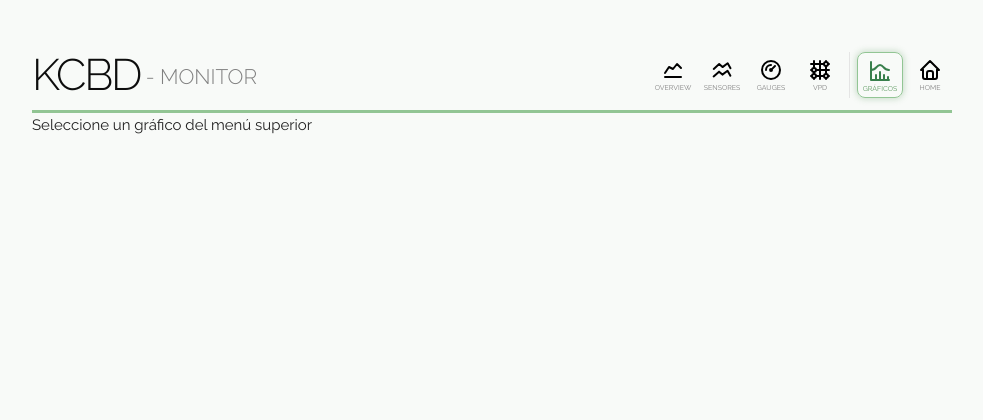
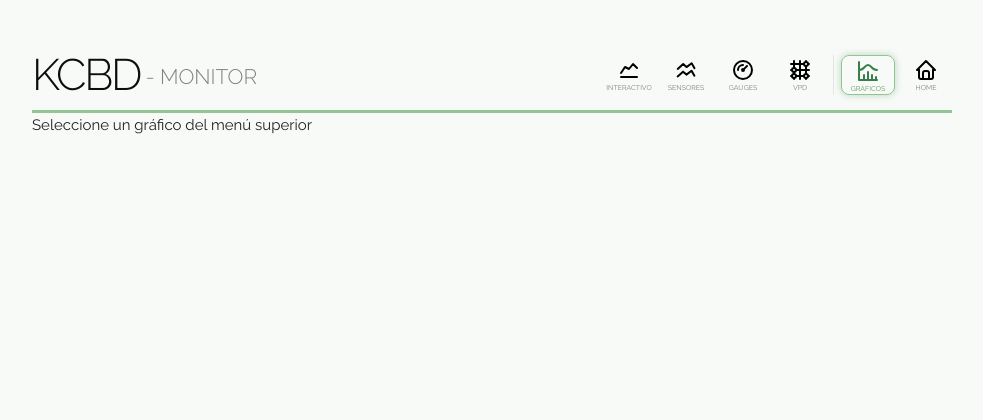
Before and after one commit to kodexArg/dj-indoor-monitor, a Django app: page /charts/ in a window 1280 px wide. Shown: the top 420 px of the page, without its empty margins (148-1131 px from the left). Run offline with Django 5.2, Linux system fonts and the light colour scheme; parts of the project's set-up code (start-up, migrations or seed data) failed here and were passed over; some libraries are stand-ins or nearby versions.

Commit message:
interactive is the new overview

```diff
--- a/core/static/css/styles.css
+++ b/core/static/css/styles.css
@@ -130,8 +130,8 @@ body::-webkit-scrollbar-track {
   cursor: pointer;
   padding: 0.3rem;
   font-family: "Raleway", "HelveticaNeue", "Helvetica Neue", Helvetica, Arial, sans-serif;
-  width: 38px;
-  height: 38px;
+  width: 46px;
+  height: 32px;
   justify-content: center;
 }
 
--- a/core/templates/charts/vpd.html
+++ b/core/templates/charts/vpd.html
@@ -12,7 +12,7 @@
 {% endblock %}
 
 {% block content %}
-<section id="overview-section" class="overview-section">
+<section id="interactive-section" class="interactive-section">
   <article id="chart-content">
     <div class="vpd-container ">
       {{ chart|safe }}
--- a/core/templates/partials/navbar.html
+++ b/core/templates/partials/navbar.html
@@ -11,9 +11,9 @@
       <small>HOME</small>
     </a>
   {% elif request.path == "/charts/" %}
-    <a href="{% url 'overview' %}" class="nav-button">
-      <img src="{% static 'icons/chart-line.svg' %}" alt="Overview">
-      <small>OVERVIEW</small>
+    <a href="{% url 'interactive' %}" class="nav-button">
+      <img src="{% static 'icons/chart-line.svg' %}" alt="Interactive">
+      <small>INTERACTIVO</small>
     </a>
     <a href="{% url 'sensors' %}" class="nav-button">
       <img src="{% static 'icons/chart-line-2.svg' %}" alt="Sensors">
@@ -38,9 +38,9 @@
     </a>
   {% else %}
     <!-- Para páginas de gráficos (subrutas de /charts/) -->
-    <a href="{% url 'overview' %}" class="nav-button {% if request.path == '/charts/overview/' %}active{% endif %}">
-      <img src="{% static 'icons/chart-line.svg' %}" alt="Overview">
-      <small>OVERVIEW</small>
+    <a href="{% url 'interactive' %}" class="nav-button {% if request.path == '/charts/interactive/' %}active{% endif %}">
+      <img src="{% static 'icons/chart-line.svg' %}" alt="Interactive">
+      <small>INTERACTIVO</small>
     </a>
     <a href="{% url 'sensors' %}" class="nav-button {% if request.path == '/charts/sensors/' %}active{% endif %}">
       <img src="{% static 'icons/chart-line-2.svg' %}" alt="Sensors">
--- a/core/urls.py
+++ b/core/urls.py
@@ -8,7 +8,7 @@ from .views import (
     HomeView,
     DevelopmentView,
     ChartsView,
-    OverviewView,
+    InteractiveView,
     SensorsView,
     VPDView,
     GaugesView,
@@ -23,7 +23,7 @@ urlpatterns = [
     path('', HomeView.as_view(), name='home'),
     path('development/', DevelopmentView.as_view(), name='development'),
     path('charts/', ChartsView.as_view(), name='charts'),
-    path('charts/overview/', OverviewView.as_view(), name='overview'),
+    path('charts/interactive/', InteractiveView.as_view(), name='interactive'),
     path('charts/sensors/', SensorsView.as_view(), name='sensors'),
     path('charts/vpd/', VPDView.as_view(), name='vpd'),
     path('charts/gauges/', GaugesView.as_view(), name='gauges'),
--- a/core/views.py
+++ b/core/views.py
@@ -19,9 +19,6 @@ class DevelopmentView(TemplateView):
 
 class ChartsView(TemplateView):
     template_name = 'charts.html'
-
-class OverviewView(TemplateView):
-    template_name = 'charts/overview.html'
 
 
 class GaugesView(TemplateView):
@@ -68,9 +65,6 @@ class SensorsView(TemplateView):
 
     def get_context_data(self, **kwargs):
         """
-        Prealiza una consulta al modelo Sensor para obtener cada sensor,
-        agrupado por habitación y cada métrica disponible.
-
         Template recibe un diccionario anidado 'data' con el siguiente formato:
         {
             'RoomName': {
@@ -253,3 +247,7 @@ class GenerateGaugeView(View):
             timestamp=timestamp
         )
         return HttpResponse(gauge_html)
+
+
+class InteractiveView(TemplateView):
+    template_name = 'charts/interactive.html'
```
Also changed, not shown: core/templates/charts/interactive.html (renamed from core/templates/charts/overview.html, +9 -9 lines).
